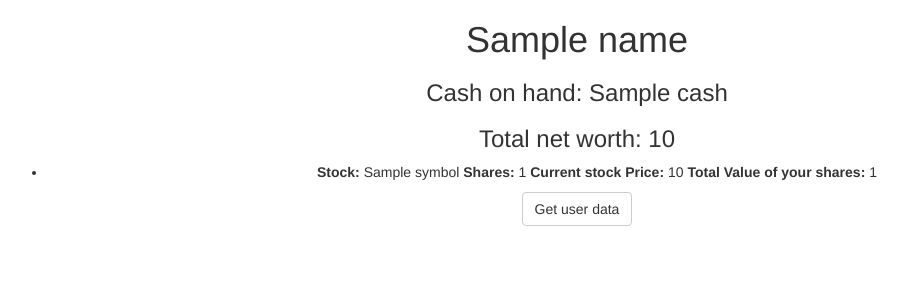
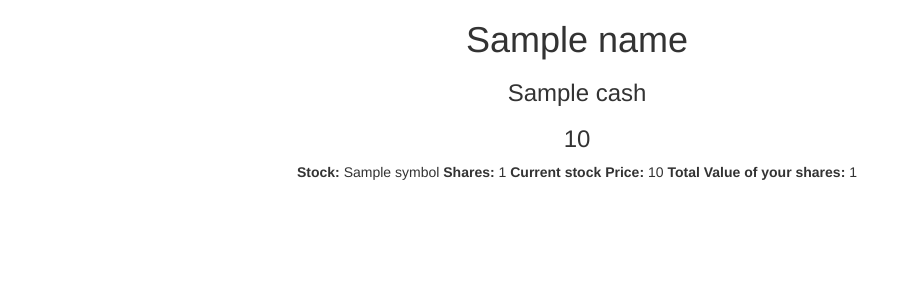
Before and after one commit to TheNewStyles/CS50, a Flask app: template Finance/templates/index.html in a window 1280 px wide. Shown: the part 52-352 px from the top of the page, without its empty margins (63-968 px from the left). Run offline with Flask 2, Linux system fonts and the light colour scheme; the template is opened without the code that fills it: most values are stand-ins (such as "Sample title", 1, 10 or a date in 2020); some libraries are stand-ins or nearby versions.

Commit message:
Update index

```diff
--- a/Finance/templates/index.html
+++ b/Finance/templates/index.html
@@ -1,15 +1,15 @@
 {% extends "layout.html" %}
 
 {% block title %}
-    Buy
+    Index
 {% endblock %}
 
 {% block main %}
     <h1>{{ name }}</h1>
-    <h3> Cash on hand: {{ cash }} </h3>
-    <h3> Total net worth: {{ total }} </h3>
-    <form action="{{ url_for('index') }}" method="post" >
-        <ul>
+    <h3>{{ cash }} </h3>
+    <h3>{{ total }} </h3>
+
+    <ul class="list-unstyled">
       {% for stock in stocks %}
         <li>
          <b>Stock:</b>  {{ stock.symbol }}
@@ -20,9 +20,5 @@
       {% endfor %}
     </ul>
 
-        <div>
-            <button class="btn btn-default" type="submit">Get user data</button>
-        </div>
-    </form>
 
 {% endblock %}
```
Lines whose indentation alone changed are shown as unchanged.
